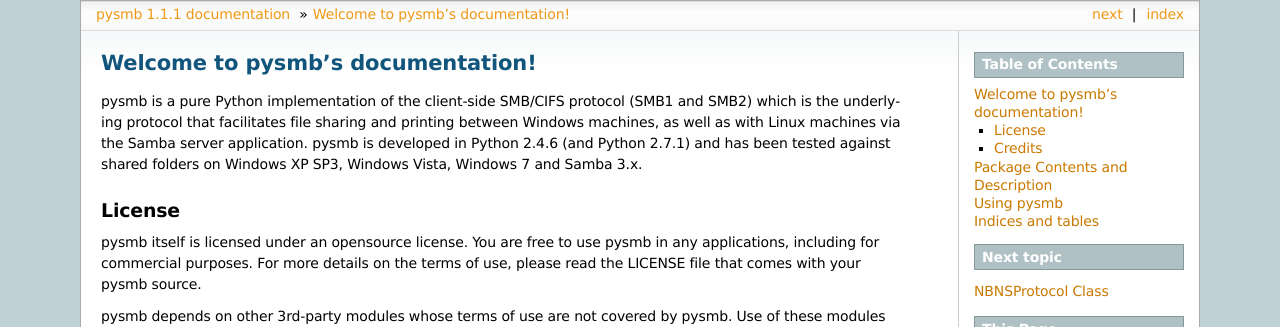
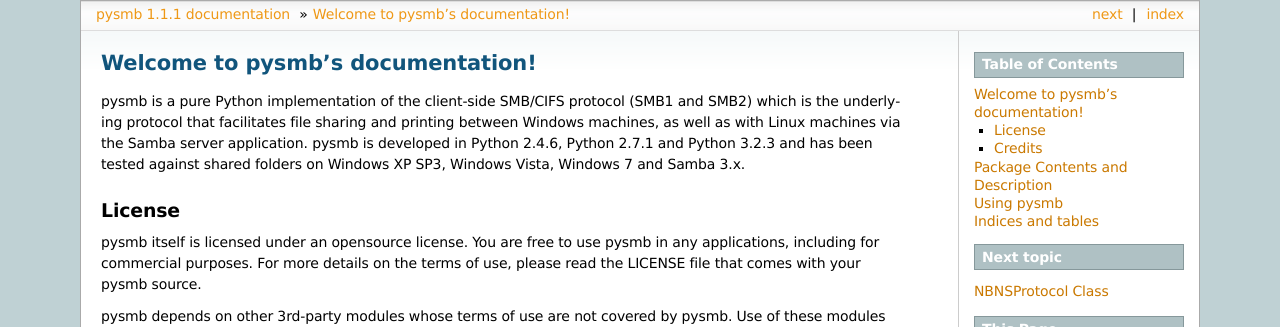
Before and after one commit to miketeo/pysmb, a Sphinx documentation site: the page built from sphinx/source/index.rst, in a window 1280 px wide. Shown: the top 327 px of the page. Built offline with Sphinx 7.4.7, drawn with Linux system fonts in a browser that asks for light colours.

Commit message:
Minor updates to sphinx doc

```diff
--- a/sphinx/source/index.rst
+++ b/sphinx/source/index.rst
@@ -8,7 +8,7 @@ Welcome to pysmb's documentation!
 
 pysmb is a pure Python implementation of the client-side SMB/CIFS protocol (SMB1 and SMB2) which is the underlying protocol
 that facilitates file sharing and printing between Windows machines, as well as with Linux machines via the Samba server application.
-pysmb is developed in Python 2.4.6 (and Python 2.7.1) and has been tested against shared folders on Windows XP SP3, Windows Vista, Windows 7 and Samba 3.x.
+pysmb is developed in Python 2.4.6, Python 2.7.1 and Python 3.2.3 and has been tested against shared folders on Windows XP SP3, Windows Vista, Windows 7 and Samba 3.x.
 
 License
 -------
```
